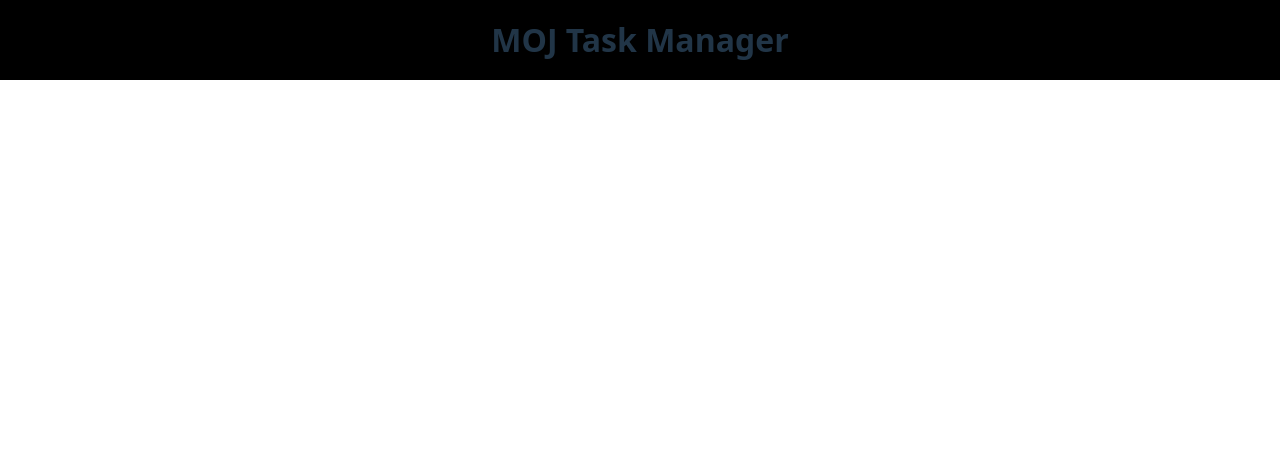
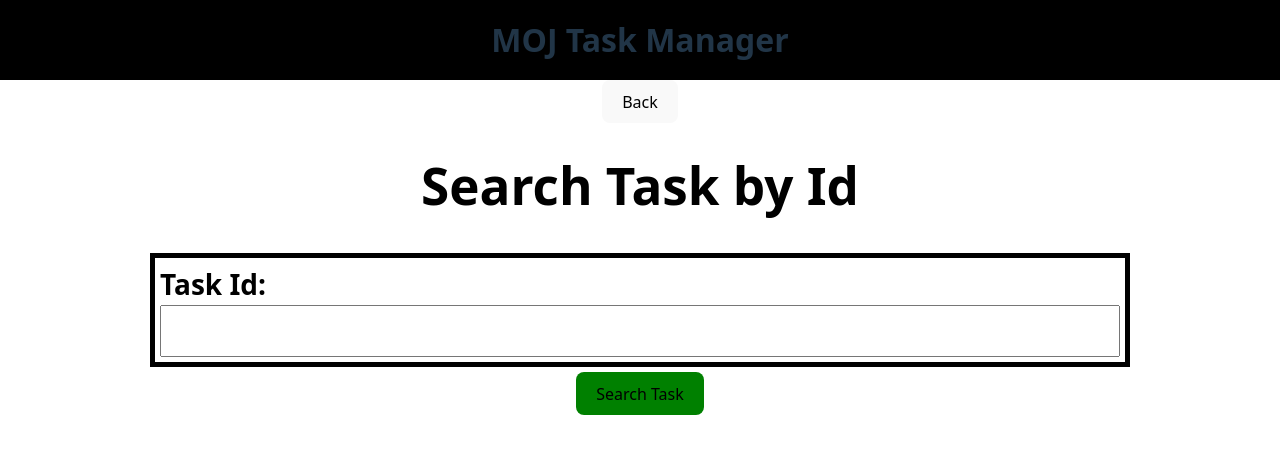
Before and after one commit to swoody2527/MOJ-Front-end, a React (Vite) app: page /search-task in a window 1280 px wide. Shown: the top 454 px of the page. Built offline with nearby package versions, Linux system fonts and the light colour scheme.

Commit message:
search task by id

```diff
--- a/src/components/NewTaskPage.jsx
+++ b/src/components/NewTaskPage.jsx
@@ -14,10 +14,10 @@ function NewTaskPage() {
 
 
 
-    const handleNewTaskSubmit = (e) => {
+    const handleNewTaskSubmit = async (e) => {
         e.preventDefault()
         try {
-            const res = axios.post('http://127.0.0.1:8000/task', {title: title, desc: desc, status: status, due: date})
+            const res = await axios.post('http://127.0.0.1:8000/task', {title: title, desc: desc, status: status, due: date})
             setSuccess(true)
             setTitle('')
             setDesc('')
--- a/src/components/SingleTaskPage.jsx
+++ b/src/components/SingleTaskPage.jsx
@@ -1,13 +1,49 @@
 import { Link } from "react-router";
-import '../App.css'
+import "../App.css";
+import { useState } from "react";
+import axios from "axios";
+import TaskCard from "./TaskCard";
 
 function SingleTaskPage() {
-    return (
-      <>
-
-      </>
-    );
-  }
+  const [id, setId] = useState('');
+  const [task, setTask] = useState('')
 
 
-export default SingleTaskPage
+  const handleTaskSearch = async (e) => {
+    e.preventDefault()
+    try {
+        const res = await axios.get(`http://127.0.0.1:8000/task/${id}`)
+        setTask(res.data)
+    } catch (err) {
+        console.log(err)
+    }
+  }
+  return (
+    <>
+      <Link to="/">
+        <button>Back</button>
+      </Link>
+      <div className="form-container">
+        <h1>Search Task by Id</h1>
+        <form onSubmit={handleTaskSearch}>
+          <div className="task-option">
+            <label htmlFor="task-id">Task Id:</label>
+            <input
+              onChange={(e) => setId(e.target.value)}
+              id="task-id"
+              name="task-id"
+              type="numeric"
+              value={id}
+            />
+          </div>
+          <button type="submit" className="submit-btn">
+            Search Task
+          </button>
+        </form>
+      </div>
+      {task ? <TaskCard {...task} ></TaskCard> : null}
+    </>
+  );
+}
+
+export default SingleTaskPage;
```
